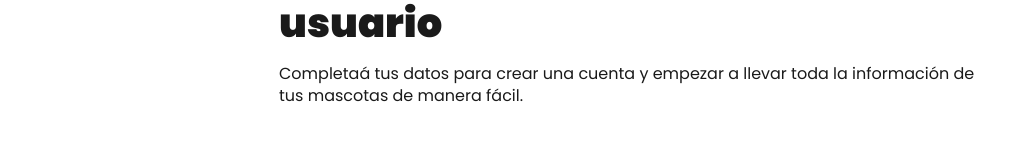
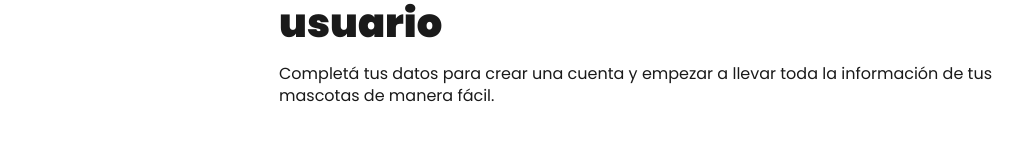
Before and after one commit to luchoPenafiel/my-pets, a Next.js app: page /signup in a window 1280 px wide. Shown: the part 127-285 px from the top of the page, without its empty margins (2-1030 px from the left). Built offline with nearby package versions, Linux system fonts and the light colour scheme.

Commit message:
feat: copy

```diff
--- a/pages/signup.tsx
+++ b/pages/signup.tsx
@@ -69,7 +69,7 @@ const Signup = (): ReactElement => {
             </>
           </StickyTitles>
           <ParagraphMD>
-            Completaá tus datos para crear una cuenta y empezar a llevar toda la información de tus mascotas de manera
+            Completá tus datos para crear una cuenta y empezar a llevar toda la información de tus mascotas de manera
             fácil.
           </ParagraphMD>
 
```
